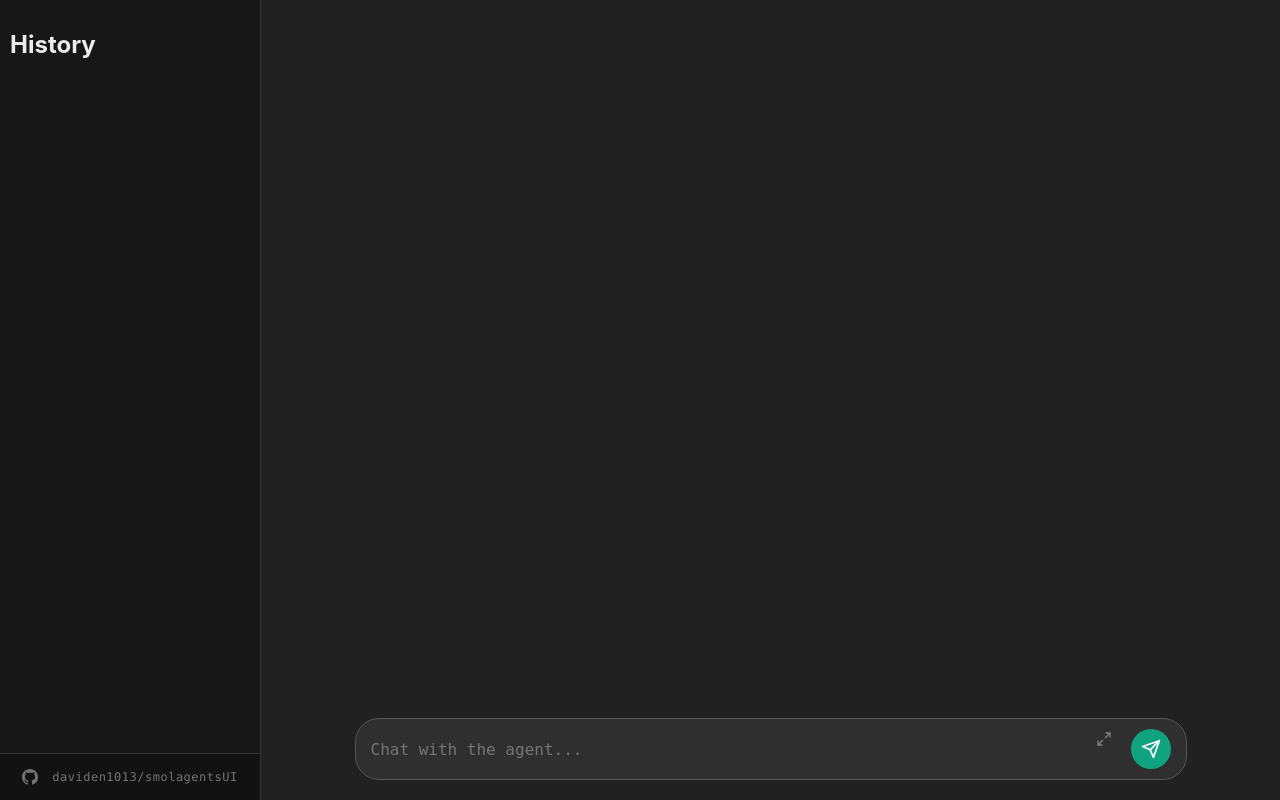
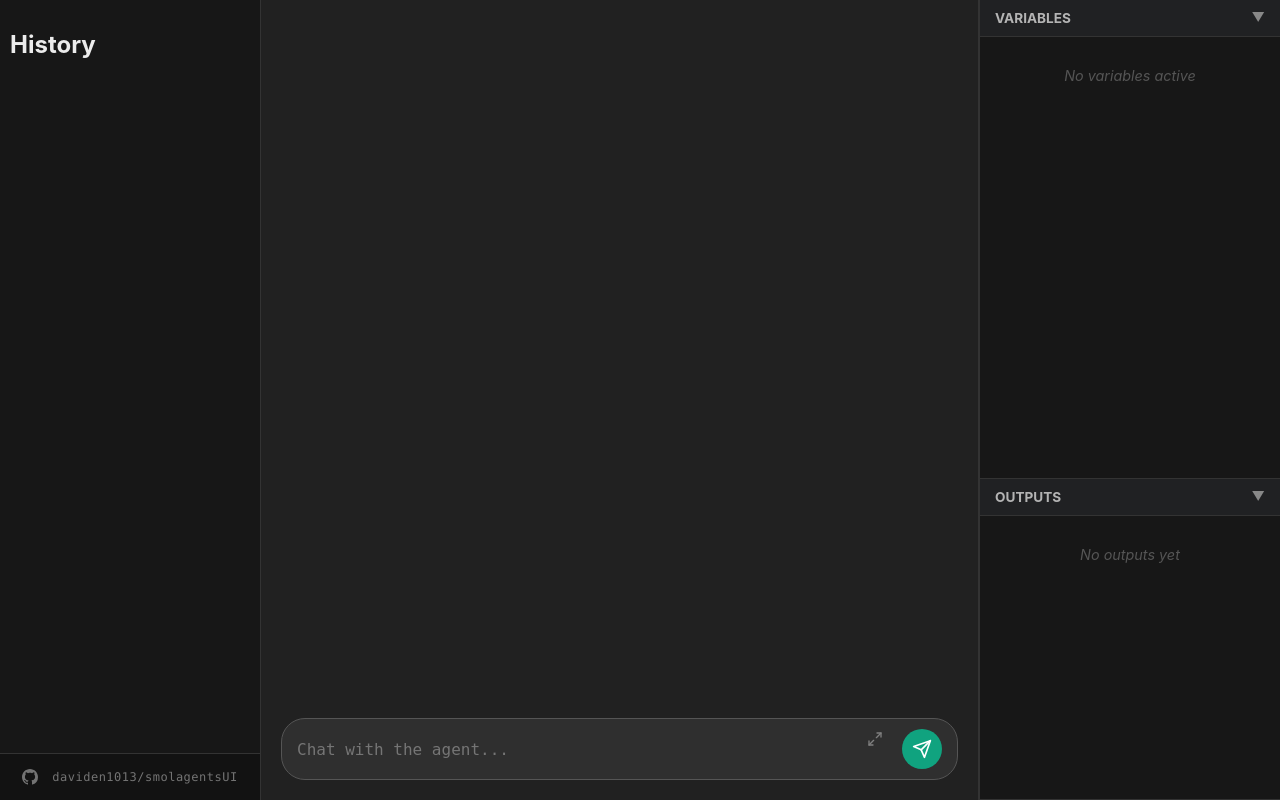
Before and after one commit to daviden1013/smolagentsUI, a Python web app: template src/smolagentsUI/templates/index.html in a window 1280 px wide. Run offline with Jinja, Linux system fonts and the light colour scheme; the template is opened without the code that fills it, so the values that code supplies are empty; some libraries are stand-ins or nearby versions.

Commit message:
added variable viewer

```diff
--- a/src/smolagentsUI/static/app.js
+++ b/src/smolagentsUI/static/app.js
@@ -4,6 +4,7 @@ const chatContainer = document.getElementById('chat-container');
 const userInput = document.getElementById('user-input');
 const sendBtn = document.getElementById('send-btn');
 const historyList = document.getElementById('history-list');
+const variableList = document.getElementById('variable-list'); // NEW: Variable Viewer Element
 
 // Global State
 let isGenerating = false;
@@ -388,8 +389,6 @@ function renderFinalAnswer(container, content) {
     const div = document.createElement('div');
     div.className = 'final-answer';
 
-    // Removed Header Creation
-
     renderContentRecursive(div, content);
 
     div.querySelectorAll('pre code').forEach((block) => {
@@ -399,6 +398,68 @@ function renderFinalAnswer(container, content) {
     container.appendChild(div);
     scrollToBottom();
 }
+
+// --- NEW: Variable Viewer Logic ---
+
+function renderVariables(variables) {
+    if (!variables || variables.length === 0) {
+        variableList.innerHTML = '<div class="empty-state">No variables active</div>';
+        return;
+    }
+
+    variableList.innerHTML = '';
+
+    variables.forEach(v => {
+        const card = document.createElement('div');
+        card.className = 'var-card';
+
+        // Shape badge if available
+        const shapeBadge = v.shape ? `<span style="background:#333; padding:1px 4px; border-radius:3px; margin-left:6px;">${v.shape}</span>` : '';
+
+        card.innerHTML = `
+            <div class="var-header">
+                <span class="var-name">${v.name}</span>
+                <span class="var-type">${v.type}${shapeBadge}</span>
+            </div>
+            <div class="var-preview" title="${v.preview.replace(/"/g, '&quot;')}">${v.preview}</div>
+        `;
+
+        card.onclick = () => {
+             console.log(`Inspect variable: ${v.name}`);
+             // Placeholder for Inspection Logic
+        };
+
+        variableList.appendChild(card);
+    });
+}
+
+function togglePanel(id) {
+    const panel = document.getElementById(id);
+    if (!panel) return;
+
+    panel.classList.toggle('collapsed');
+
+    const varPanel = document.getElementById('var-panel');
+    const outPanel = document.getElementById('output-panel');
+
+    if (!varPanel || !outPanel) return;
+
+    const isVarCollapsed = varPanel.classList.contains('collapsed');
+    const isOutCollapsed = outPanel.classList.contains('collapsed');
+
+    // 1. Reset inline styles so CSS classes can govern base behavior
+    outPanel.style.height = '';
+    outPanel.style.flexGrow = '';
+
+    // 2. Logic: If Variables panel is closed, allow Output panel to fill the sidebar
+    if (isVarCollapsed && !isOutCollapsed) {
+        outPanel.style.height = 'auto'; // Override fixed 40%
+        outPanel.style.flexGrow = '1';  // Take available space
+    }
+}
+// Expose globally for HTML onclick attributes
+window.togglePanel = togglePanel;
+
 
 // --- User Actions ---
 
@@ -562,19 +623,24 @@ function loadSession(id) {
 
 socket.on('reload_chat', (data) => {
     chatContainer.classList.remove('loading');
+    chatContainer.innerHTML = '';
 
-    chatContainer.innerHTML = '';
+    if (variableList) {
+        variableList.innerHTML = '<div class="empty-state">No variables active</div>';
+    }
 
     if (data.id) currentSessionId = data.id;
     else currentSessionId = null;
 
     toggleSendButtonState(false);
 
+    // Case 1: New/Empty Chat
     if (!data.steps || data.steps.length === 0) {
         renderWelcomeScreen();
         return;
     }
 
+    // Case 2: Restore History
     data.steps.forEach(step => {
         if ("task" in step) {
             createMessageBubble('user').textContent = step.task;
@@ -596,7 +662,6 @@ socket.on('reload_chat', (data) => {
         }
     });
 
-    // Always force scroll to bottom on reload
     scrollToBottom(true);
 });
 
@@ -741,6 +806,12 @@ socket.on('action_step', (data) => {
     );
 });
 
+// NEW: Listen for Variable Updates
+socket.on('variable_state', (data) => {
+    if (data.session_id !== currentSessionId) return;
+    renderVariables(data.variables);
+});
+
 socket.on('final_answer', (data) => {
     if (!isForCurrentSession(data)) return;
 
--- a/src/smolagentsUI/static/style.css
+++ b/src/smolagentsUI/static/style.css
@@ -23,6 +23,7 @@ body {
 .app-container {
     display: flex;
     height: 100%;
+    overflow: hidden;
 }
 
 /* Sidebar */
@@ -41,6 +42,115 @@ body {
     border-top: 1px solid #333;
     background-color: rgba(0, 0, 0, 0.2);
     margin-top: auto; /* Ensures it sits at the bottom */
+}
+
+/* Right Sidebar Styling */
+.right-sidebar {
+    width: 300px;
+    background-color: var(--bg-sidebar);
+    display: flex;
+    flex-direction: column;
+    border-left: 1px solid #333;
+    flex-shrink: 0;
+}
+
+.panel-section {
+    display: flex;
+    flex-direction: column;
+    min-height: 150px; /* Default minimum height when OPEN */
+    border-bottom: 1px solid #333;
+    transition: all 0.2s ease; /* Smooth animation */
+}
+.panel-section.collapsed {
+    flex-grow: 0 !important;   /* Don't take extra space */
+    height: auto !important;   /* Shrink to content size (header only) */
+    min-height: 0 !important;  /* Remove minimum height constraint */
+}
+.panel-section.collapsed .panel-content {
+    display: none !important;  /* Completely hide content */
+}
+
+/* Toggle Icon Rotation */
+.panel-section.collapsed .toggle-icon {
+    transform: rotate(-90deg);
+}
+
+/* Variable Panel takes available space, Output Panel takes remaining */
+#var-panel { flex-grow: 1; overflow: hidden; }
+#output-panel { height: 40%; flex-shrink: 0; overflow: hidden; }
+
+.panel-header {
+    padding: 10px 15px;
+    background-color: #202123;
+    font-size: 0.85rem;
+    font-weight: bold;
+    text-transform: uppercase;
+    color: var(--text-secondary);
+    border-bottom: 1px solid #333;
+    cursor: pointer;
+    display: flex;
+    justify-content: space-between;
+    user-select: none;
+    flex-shrink: 0; /* Header never shrinks */
+}
+
+.panel-header:hover { color: var(--text-primary); }
+
+.panel-content {
+    flex-grow: 1;
+    overflow-y: auto;
+    padding: 10px;
+}
+
+/* Variable Cards */
+.var-card {
+    background-color: #25262b;
+    border: 1px solid #333;
+    border-radius: 4px;
+    padding: 8px 10px;
+    margin-bottom: 8px;
+    font-size: 0.9em;
+    cursor: pointer;
+    transition: background-color 0.2s;
+}
+
+.var-card:hover {
+    background-color: #2a2b32;
+    border-color: #555;
+}
+
+.var-header {
+    display: flex;
+    justify-content: space-between;
+    margin-bottom: 4px;
+}
+
+.var-name {
+    font-family: monospace;
+    color: var(--accent);
+    font-weight: bold;
+}
+
+.var-type {
+    color: #888;
+    font-size: 0.8em;
+}
+
+.var-preview {
+    color: #b4b4b4;
+    white-space: nowrap;
+    overflow: hidden;
+    text-overflow: ellipsis;
+    font-family: monospace;
+    font-size: 0.85em;
+}
+
+.empty-state {
+    text-align: center;
+    color: #555;
+    margin-top: 20px;
+    font-size: 0.9em;
+    font-style: italic;
 }
 
 .ui-info {
@@ -145,9 +255,11 @@ body {
 /* Main Chat */
 .main-area {
     flex-grow: 1;
+    min-width: 0; /* Important for flex items to shrink */
     display: flex;
     flex-direction: column;
     position: relative;
+    border-right: 1px solid #333;
 }
 
 .chat-container {
--- a/src/smolagentsUI/templates/index.html
+++ b/src/smolagentsUI/templates/index.html
@@ -57,9 +57,30 @@
                 </div>
             </div>
         </div>
-    </div>
 
-    <div id="modal-overlay" class="modal-overlay">
+        <div class="right-sidebar">
+            <div class="panel-section" id="var-panel">
+                <div class="panel-header" onclick="togglePanel('var-panel')">
+                    <span>Variables</span>
+                    <span class="toggle-icon">▼</span>
+                </div>
+                <div class="panel-content" id="variable-list">
+                    <div class="empty-state">No variables active</div>
+                </div>
+            </div>
+
+            <div class="panel-section" id="output-panel">
+                <div class="panel-header" onclick="togglePanel('output-panel')">
+                    <span>Outputs</span>
+                    <span class="toggle-icon">▼</span>
+                </div>
+                <div class="panel-content" id="output-list">
+                    <div class="empty-state">No outputs yet</div>
+                </div>
+            </div>
+        </div>
+
+    </div> <div id="modal-overlay" class="modal-overlay">
         <div class="modal-box">
             <h3 id="modal-title">Title</h3>
             <div class="modal-content">
```
Also changed, not shown: src/smolagentsUI/agent_wrapper.py (+56 -2 lines), src/smolagentsUI/server.py (+20 -1 lines).
